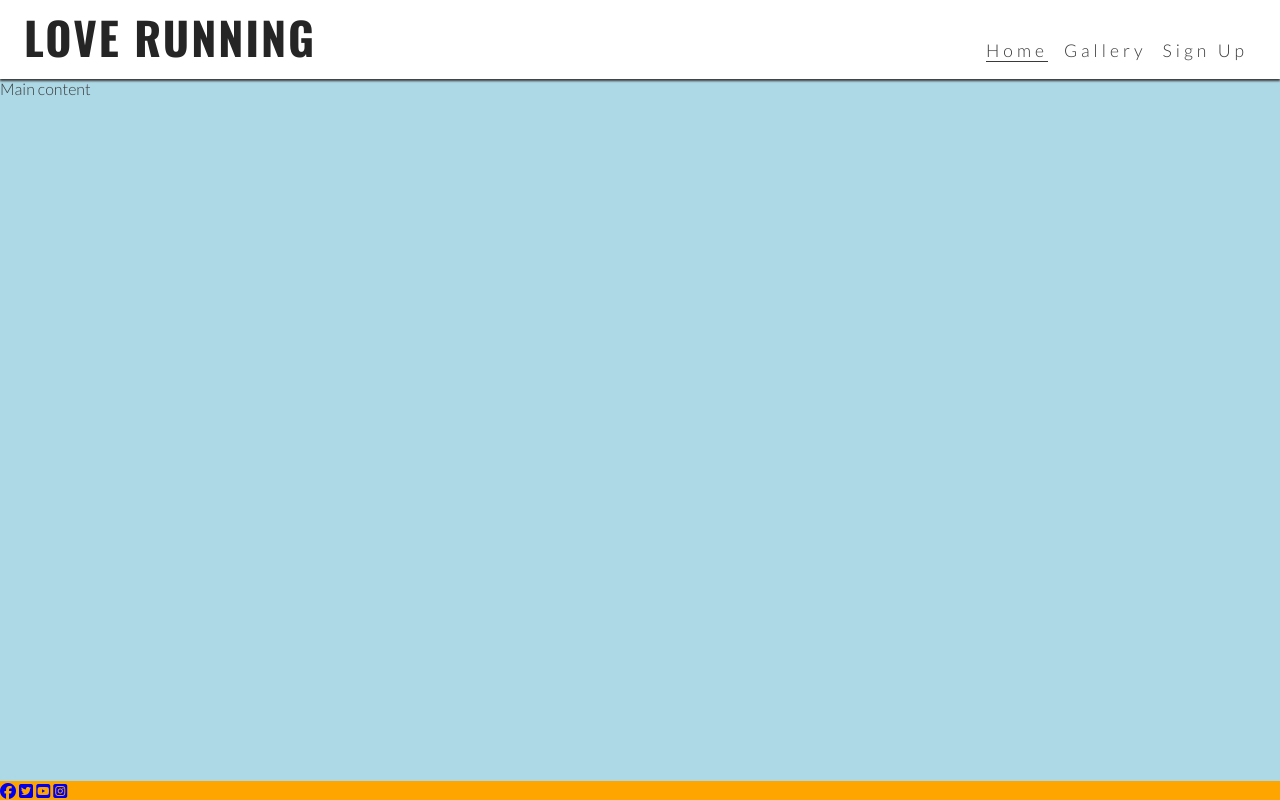
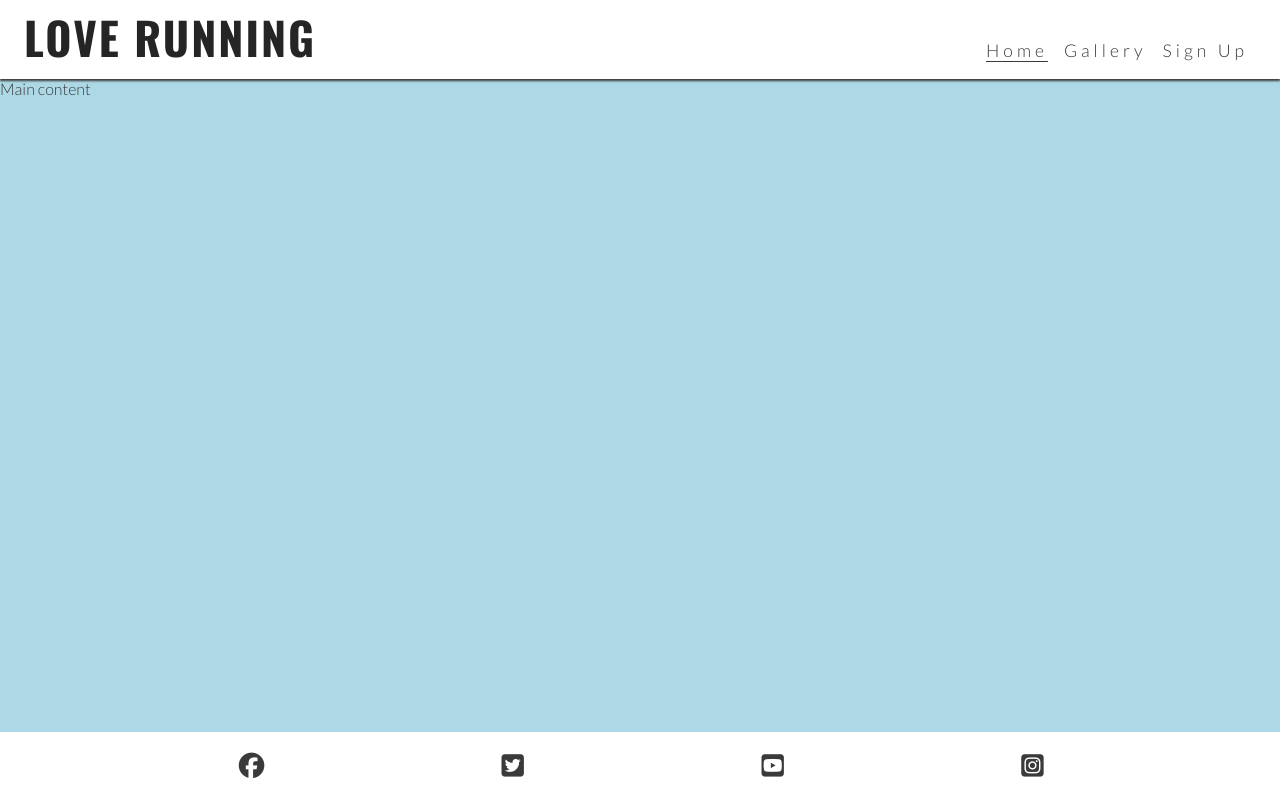
Before and after one commit to Anerkiki/love-running, a plain HTML site: page index.html in a window 1280 px wide. Drawn offline with nearby package versions, Linux system fonts and the light colour scheme.

Commit message:
style footer icons for all screen sizes

```diff
--- a/assets/css/style.css
+++ b/assets/css/style.css
@@ -112,9 +112,22 @@ main {
 
 
 /* ---------- Footer ---------- */
-footer {
-    background-color: orange;
+#social-networks {
+    text-align: center;
+    padding: 20px 0;
+    display: flex;
+    justify-content: space-evenly;
+    list-style-type: none;
 }
+
+#social-networks i {
+    /* Targets all i decendants of the social-networks id */
+    font-size: 160%;
+    padding: 5%;
+    color: #3a3a3a;
+}
+
+
 
 /* Media query: tablets and larger (768px and up) */
 @media screen and (min-width: 768px) {
--- a/index.html
+++ b/index.html
@@ -45,7 +45,9 @@
         <h1 id="logo">Love Running</h1>
       </a>
       <input type="checkbox" id="nav-toggle" name="nav-toggle" />
-      <label for="nav-toggle" class="nav-toggle-label"><i class="fa-solid fa-bars"></i></label>
+      <label for="nav-toggle" class="nav-toggle-label"
+        ><i class="fa-solid fa-bars"></i
+      ></label>
       <!-- this will be replaced with a burger icon later -->
       <nav>
         <ul id="menu">
@@ -61,41 +63,50 @@
 
     <!-- Footer -->
     <footer>
-      <ul>
+      <ul id="social-networks">
         <li>
           <a
             href="https://www.facebook.com/"
             target="_blank"
             rel="noopener"
             aria-label="Visit our Facebook page (opens in a new tab)"
-            ><i class="fa-brands fa-facebook"></i></a
-          >
+            ><i class="fa-brands fa-facebook"></i
+          ></a>
+        </li>
+        <li>
           <a
             href="https://www.twitter.com/"
             target="_blank"
             rel="noopener"
             aria-label="Visit our Twitter page (opens in a new tab)"
-            ><i class="fa-brands fa-square-twitter"></i></a
-          >
+            ><i class="fa-brands fa-square-twitter"></i
+          ></a>
+        </li>
+        <li>
           <a
             href="https://www.youtube.com/"
             target="_blank"
             rel="noopener"
             aria-label="Visit our Youtube page (opens in a new tab)"
-            ><i class="fa-brands fa-square-youtube"></i></a
-          >
+            ><i class="fa-brands fa-square-youtube"></i
+          ></a>
+        </li>
+        <li>
           <a
             href="https://www.instagram.com/"
             target="_blank"
             rel="noopener"
             aria-label="Visit our Instagam page (opens in a new tab)"
-            ><i class="fa-brands fa-square-instagram"></i></a
-          >
+            ><i class="fa-brands fa-square-instagram"></i
+          ></a>
         </li>
       </ul>
     </footer>
 
     <!-- Font Awesome Kit -->
-    <script src="https://kit.fontawesome.com/965ed0e330.js" crossorigin="anonymous"></script>
+    <script
+      src="https://kit.fontawesome.com/965ed0e330.js"
+      crossorigin="anonymous"
+    ></script>
   </body>
 </html>
```
